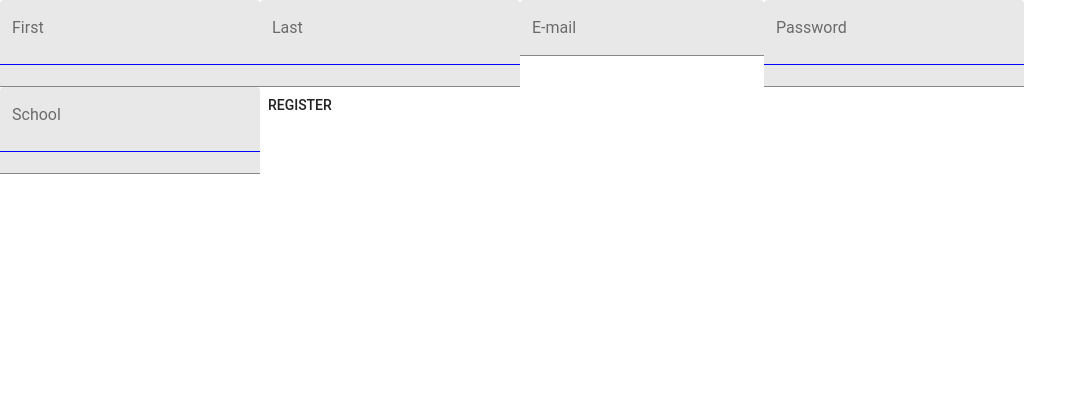
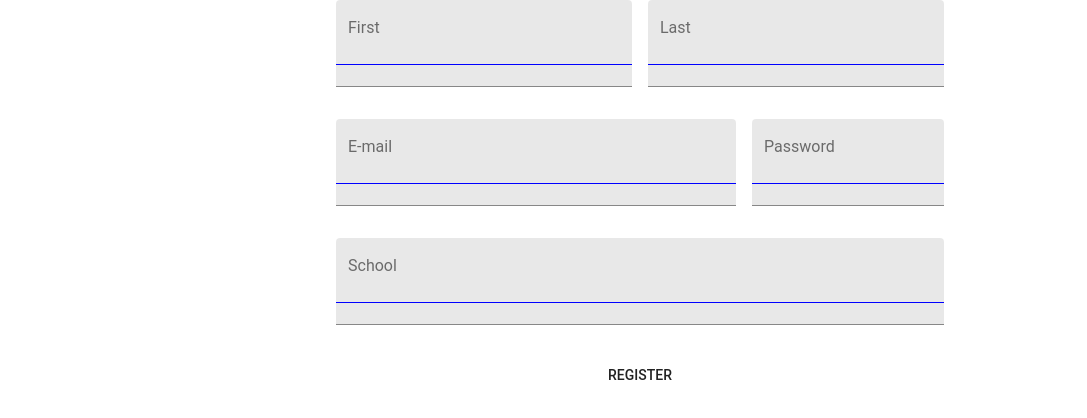
Before and after one commit to vhong000/studY, a React (Create React App) app in the folder frontend/: page /register in a window 1280 px wide. Shown: the top 418 px of the page, without its empty margins (0-1087 px from the left). Built offline with nearby package versions, Linux system fonts and the light colour scheme.

Commit message:
register grid layout

```diff
--- a/frontend/src/components/register/register.js
+++ b/frontend/src/components/register/register.js
@@ -1,7 +1,8 @@
 import React, { Component } from 'react';
 import { Link } from 'react-router-dom';
 import { Button, AppBar, Toolbar,
-	TextField, withStyles, Typography, Input
+	TextField, withStyles, Typography, Input,
+	Grid
 } from '@material-ui/core';
 import FormError from './FormError';
 import { Alert } from '../../utils/Lines';
@@ -107,40 +108,67 @@ export default class Register extends Component {
 	}
 
 	render() {
-		const renderCheckEmail = <Alert.Primary outerClassName={"col-sm-12 col-md-12 top-pad"} label={`Please confirm your email at ${this.state.email} to complete with the registration process`} />;
 		return (
-			<form>
+			<form onSubmit={this.handleSubmit}>
+				<Grid container justify='center' >
+					<Grid container direction='column' xs='6' spacing='32' >
+
+						<Grid container item direction='row' spacing='16' >
+							<Grid item xs='6'>
 								<TextField
 									id='first_name' label='First' type='text'
 									variant='filled' onChange={this.handleChange}
+									fullWidth
 								/>
+							</Grid>
 
+							<Grid item xs='6'>
 								<TextField
 									id='last_name' label='Last' type='text'
 									variant='filled' onChange={this.handleChange}
+									fullWidth
 								/>
+							</Grid>
+						</Grid>
 
+						<Grid container item direction='row' spacing='16'>
+							<Grid item xs='8' >
 								<TextField
-					id='email' label='E-mail' type='email'
+									id='email' label='E-mail' type='text'
 									variant='filled' onChange={this.handleChange}
+									fullWidth
 								/>
+							</Grid>
 
+							<Grid item xs='4' >
 								<TextField
 									id='password' label='Password' type='password'
 									variant='filled' onChange={this.handleChange}
+									fullWidth
 								/>
+							</Grid>
+						</Grid>
 
+						<Grid item>
 							<TextField
 								id='school' label='School' type='text'
 								variant='filled' onChange={this.handleChange}
 								placeholder="eg. City College"
+								fullWidth
 							/>
+						</Grid>
 
+						<Grid container item justify='center'>
 							<Button
 								type='submit'
 								children="Register"
 								onClick={this.handleSubmit}
+								fullWidth
 							/>
+						</Grid>
+
+					</Grid>
+				</Grid>
 			</form>
 
 		)
```
Lines whose indentation alone changed are shown as unchanged.
